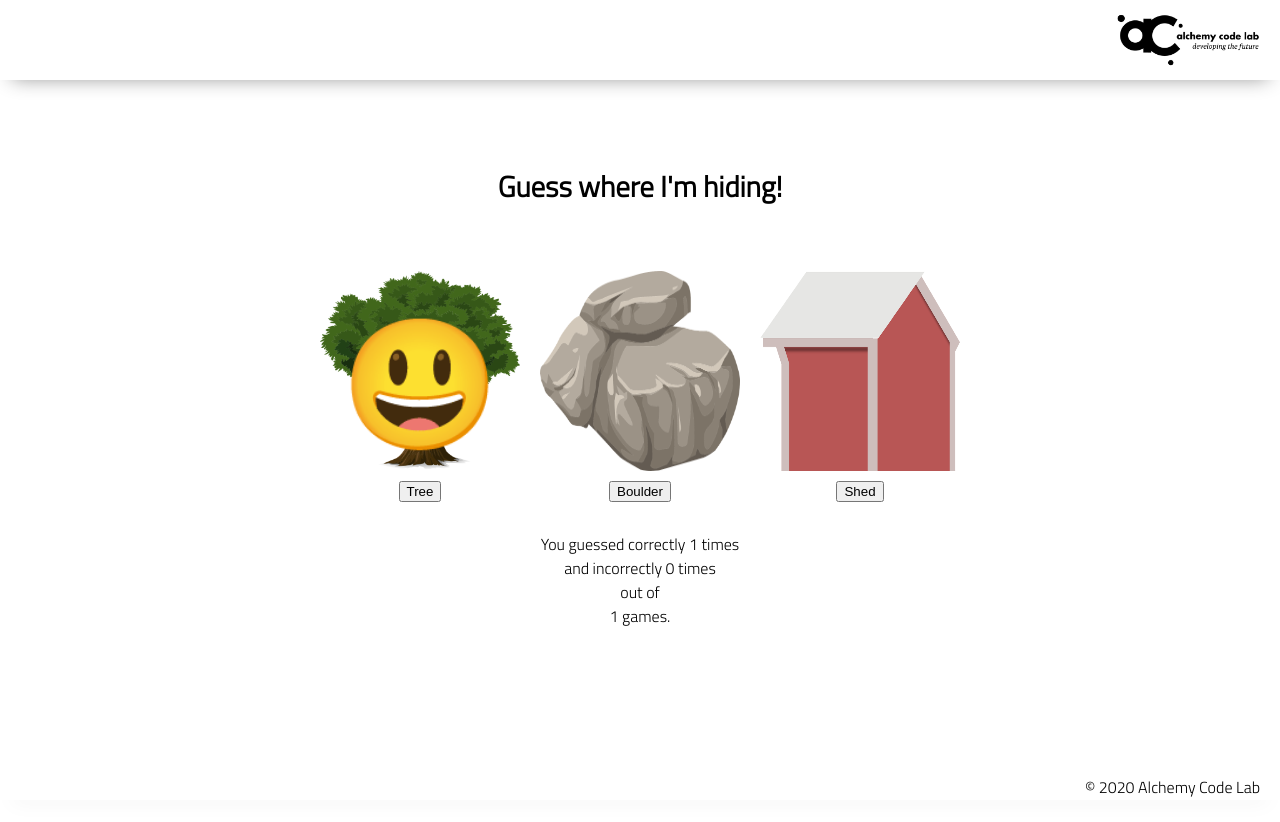
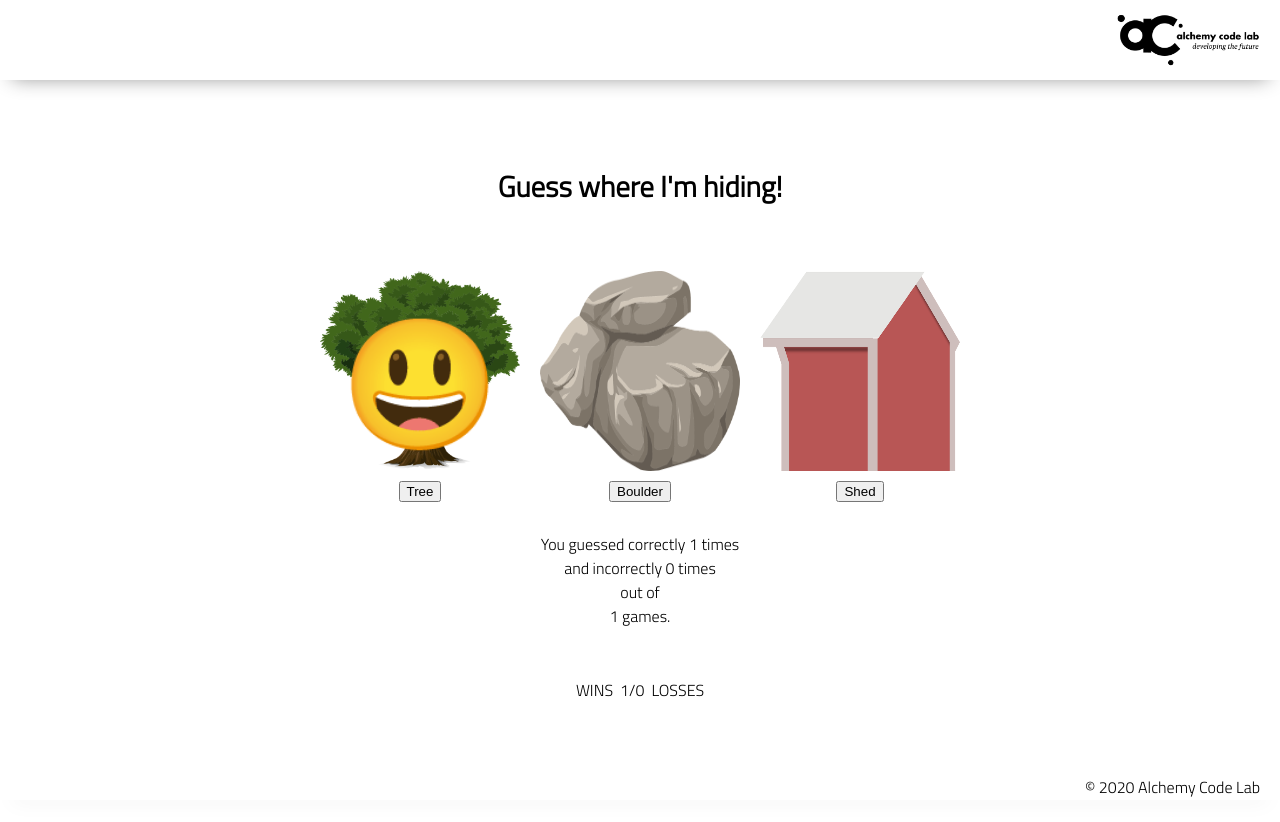
Before and after one commit to alejandro-r-lopez/HIDE-N-SEEK, a plain HTML site: page index.html in a window 1280 px wide. Both pictures are taken after a click on the button "Tree". Before the commit the page ends 800 px from the top, so only its background shows below. Drawn offline with Linux system fonts and the light colour scheme.

Commit message:
Added WIN/LOSS

```diff
--- a/app.js
+++ b/app.js
@@ -10,6 +10,9 @@ const boulderContainer = document.getElementById('boulder-container');
 const totalEl = document.getElementById('total');
 const lossesEl = document.getElementById('losses');
 const winsEl = document.getElementById('wins');
+
+const winCount = document.getElementById('win-count');
+const lossCount = document.getElementById('loss-count');
 
 let incorrectGuesses = 0;
 let correctGuesses = 0;
@@ -73,6 +76,10 @@ function handleGuess(userGuess, correctSpot) {
     totalEl.textContent = totalGuesses;
 
     correctAnswer.classList.add('face');
+
+    lossCount.textContent = incorrectGuesses;
+    winCount.textContent = correctGuesses;
+
     // first, right after clicking, we need to remove the emoiji face from the previous hiding place that way we don't end up with more than one emoji face
 
     // we can do that by removing the .face class from all containers
--- a/index.html
+++ b/index.html
@@ -37,10 +37,24 @@
                         <button id="shed-button">Shed</button>
                     </div>
                 </div>
-                <div>You guessed correctly <span id="wins">0</span> times</div>
-                <div>and incorrectly <span id="losses">0</span> times</div>
-                <div>out of</div>
-                <div><span id="total">0</span> games.</div>
+                    <div>You guessed correctly <span id="wins">0</span> times</div>
+                    <div>and incorrectly <span id="losses">0</span> times</div>
+                    <div>out of</div>
+                    <div><span id="total">0</span> games.</div>
+                    <section class='count'>
+                    <div>WINS &nbsp</div>
+                    <div class="win-count" id="win-count">
+                        0
+                    </div>
+                    <div>/</div>
+                    <div class="loss-count" id="loss-count">
+                        0
+                    </div>
+                    <div>
+                        &nbsp LOSSES
+                    </div>
+                </section>
+                </div>
             </section>
         </main>
         <footer>
--- a/styles/style.css
+++ b/styles/style.css
@@ -1,4 +1,3 @@
-
 body {
     /* https://coolors.co/generate and click export -> scss to get the colors to copy and paste below*/
     /* --color1: hsla(349, 69%, 76%, 1);
@@ -14,7 +13,7 @@ body {
     --color5: hsla(224, 40%, 79%, 1); */
 
     --header-height: 80px;
-    --shadow: 0px 10px 20px -12px rgba(0,0,0,0.45);
+    --shadow: 0px 10px 20px -12px rgba(0, 0, 0, 0.45);
     --gutter: 30px;
     --footer-height: 25px;
 
@@ -60,7 +59,6 @@ footer {
     box-shadow: var(--shadow);
 }
 
-
 h2 {
     font-size: 1.8rem;
     font-weight: bold;
@@ -93,9 +91,9 @@ footer {
     box-shadow: var(--shadow);
 }
 
-  @keyframes pulse {
+@keyframes pulse {
     20% {
-      transform: rotate3d(-10, -10, -10, 50deg) scale(1.2);
+        transform: rotate3d(-10, -10, -10, 50deg) scale(1.2);
     }
 
     40% {
@@ -104,13 +102,12 @@ footer {
 
     60% {
         transform: rotate3d(-10, 10, 10, 50deg) scale(1.2);
-      }
+    }
 
     80% {
         transform: rotate3d(10, 10, 10, 50deg) scale(1);
     }
-
-  }
+}
 
 .hiding-places {
     height: 300px;
@@ -136,3 +133,9 @@ footer {
     content: '😃';
     position: absolute;
 }
+
+.count {
+    display: flex;
+    flex-direction: row;
+    margin-top: 20px;
+}
```
